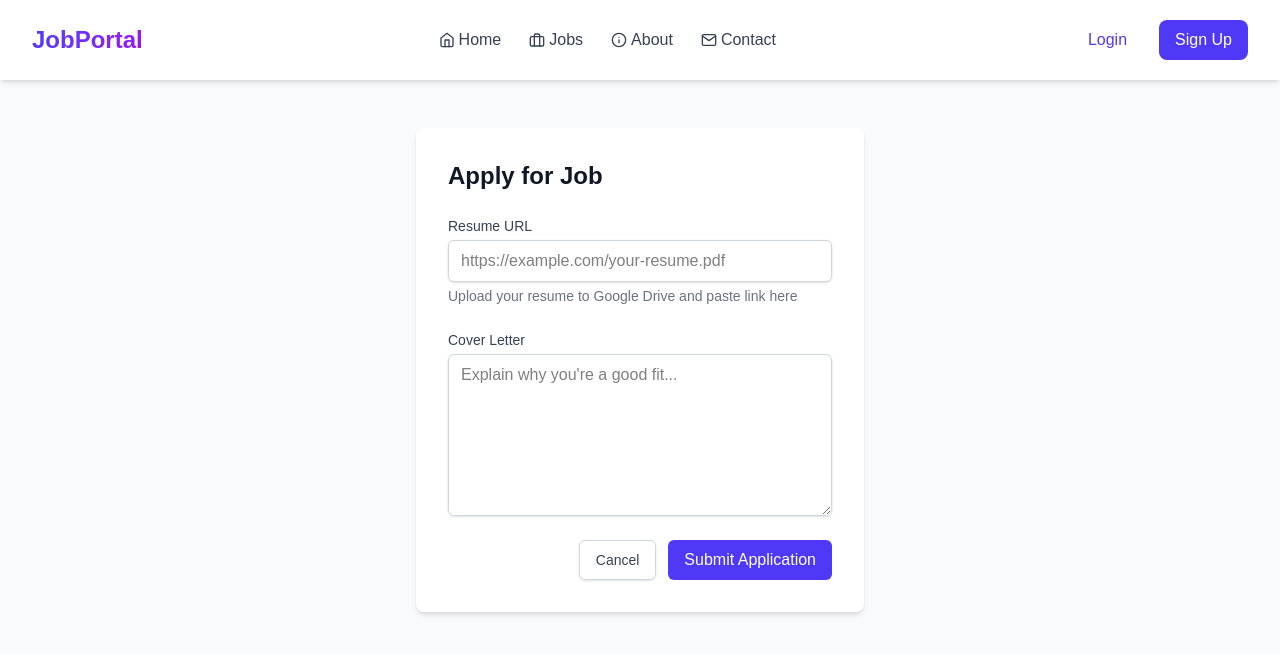
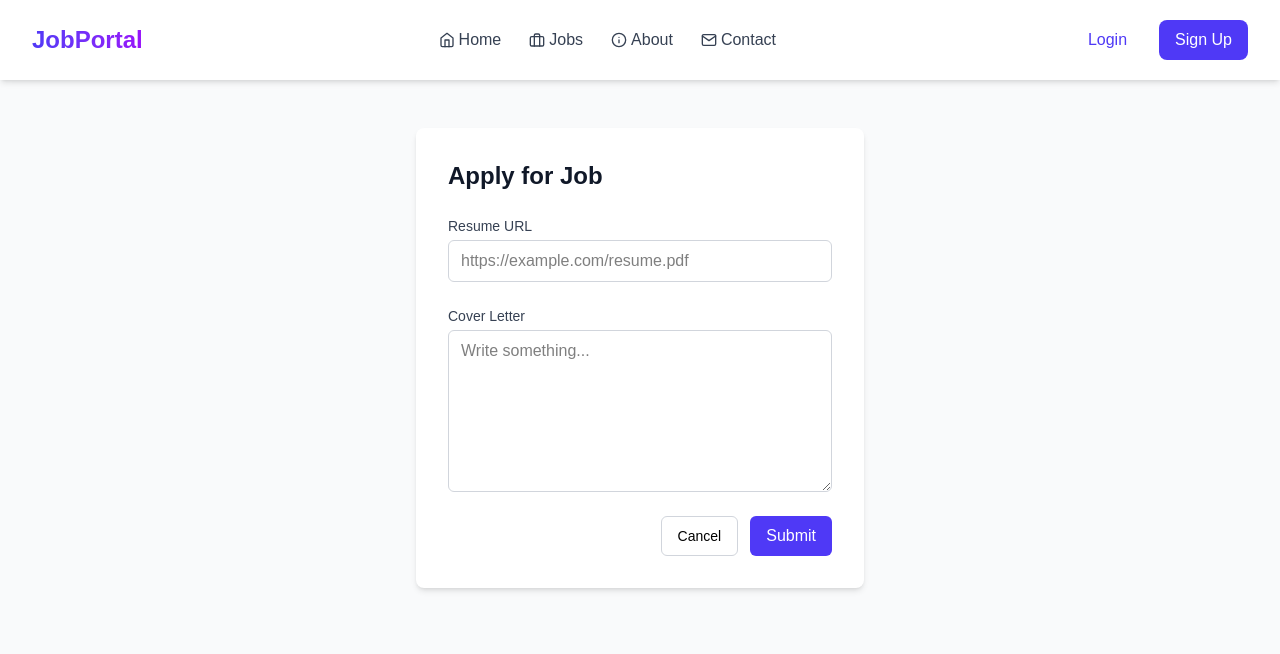
Before and after one commit to Avatara12345/JobPortal, a Next.js app: page /jobs/apply/1 in a window 1280 px wide. Shown: the top 654 px of the page. Built offline with nearby package versions, Linux system fonts and the light colour scheme.

Commit message:
created server side component of apply job

```diff
--- a/app/components/ApplyJobClient.tsx
+++ b/app/components/ApplyJobClient.tsx
@@ -1,10 +1,11 @@
 "use client";
+
+import { useState } from "react";
 import { useRouter } from "next/navigation";
 import api from "../lib/axios";
 import { toast } from "react-hot-toast";
 import { useAuth } from "../context/AuthContext";
 import axios from "axios";
-import { useState } from "react";
 
 export default function ApplyJobClient({ jobId }: { jobId: string }) {
   const router = useRouter();
@@ -42,9 +43,7 @@ export default function ApplyJobClient({ jobId }: { jobId: string }) {
       router.push("/user-dashboard/appliedJobs");
     } catch (err: unknown) {
       if (axios.isAxiosError(err)) {
-        toast.error(
-          err.response?.data?.message || "Failed to submit application"
-        );
+        toast.error(err.response?.data?.message || "Failed to submit application");
       } else {
         toast.error("An unexpected error occurred");
       }
@@ -57,13 +56,9 @@ export default function ApplyJobClient({ jobId }: { jobId: string }) {
     <div className="min-h-screen bg-gray-50 py-12 px-4 sm:px-6 lg:px-8">
       <div className="max-w-md mx-auto bg-white p-8 rounded-lg shadow-md">
         <h1 className="text-2xl font-bold text-gray-900 mb-6">Apply for Job</h1>
-
         <form onSubmit={handleSubmit} className="space-y-6">
           <div>
-            <label
-              htmlFor="resumeUrl"
-              className="block text-sm font-medium text-gray-700"
-            >
+            <label htmlFor="resumeUrl" className="block text-sm font-medium text-gray-700">
               Resume URL
             </label>
             <input
@@ -71,20 +66,14 @@ export default function ApplyJobClient({ jobId }: { jobId: string }) {
               id="resumeUrl"
               value={resumeUrl}
               onChange={(e) => setResumeUrl(e.target.value)}
-              className="mt-1 block w-full px-3 py-2 border border-gray-300 rounded-md shadow-sm focus:outline-none focus:ring-indigo-500 focus:border-indigo-500"
-              placeholder="https://example.com/your-resume.pdf"
+              className="mt-1 block w-full px-3 py-2 border border-gray-300 rounded-md"
+              placeholder="https://example.com/resume.pdf"
               required
             />
-            <p className="mt-1 text-sm text-gray-500">
-              Upload your resume to Google Drive and paste link here
-            </p>
           </div>
 
           <div>
-            <label
-              htmlFor="coverLetter"
-              className="block text-sm font-medium text-gray-700"
-            >
+            <label htmlFor="coverLetter" className="block text-sm font-medium text-gray-700">
               Cover Letter
             </label>
             <textarea
@@ -92,8 +81,8 @@ export default function ApplyJobClient({ jobId }: { jobId: string }) {
               rows={6}
               value={coverLetter}
               onChange={(e) => setCoverLetter(e.target.value)}
-              className="mt-1 block w-full px-3 py-2 border border-gray-300 rounded-md shadow-sm focus:outline-none focus:ring-indigo-500 focus:border-indigo-500"
-              placeholder="Explain why you're a good fit..."
+              className="mt-1 block w-full px-3 py-2 border border-gray-300 rounded-md"
+              placeholder="Write something..."
               required
             />
           </div>
@@ -102,16 +91,16 @@ export default function ApplyJobClient({ jobId }: { jobId: string }) {
             <button
               type="button"
               onClick={() => router.back()}
-              className="px-4 py-2 border border-gray-300 rounded-md shadow-sm text-sm font-medium text-gray-700 hover:bg-gray-50"
+              className="px-4 py-2 border border-gray-300 rounded-md text-sm"
             >
               Cancel
             </button>
             <button
               type="submit"
               disabled={loading}
-              className="px-4 py-2 bg-indigo-600 text-white rounded-md hover:bg-indigo-700 disabled:opacity-50"
+              className="px-4 py-2 text-white bg-indigo-600 rounded-md disabled:opacity-50"
             >
-              {loading ? "Submitting..." : "Submit Application"}
+              {loading ? "Submitting..." : "Submit"}
             </button>
           </div>
         </form>
```
